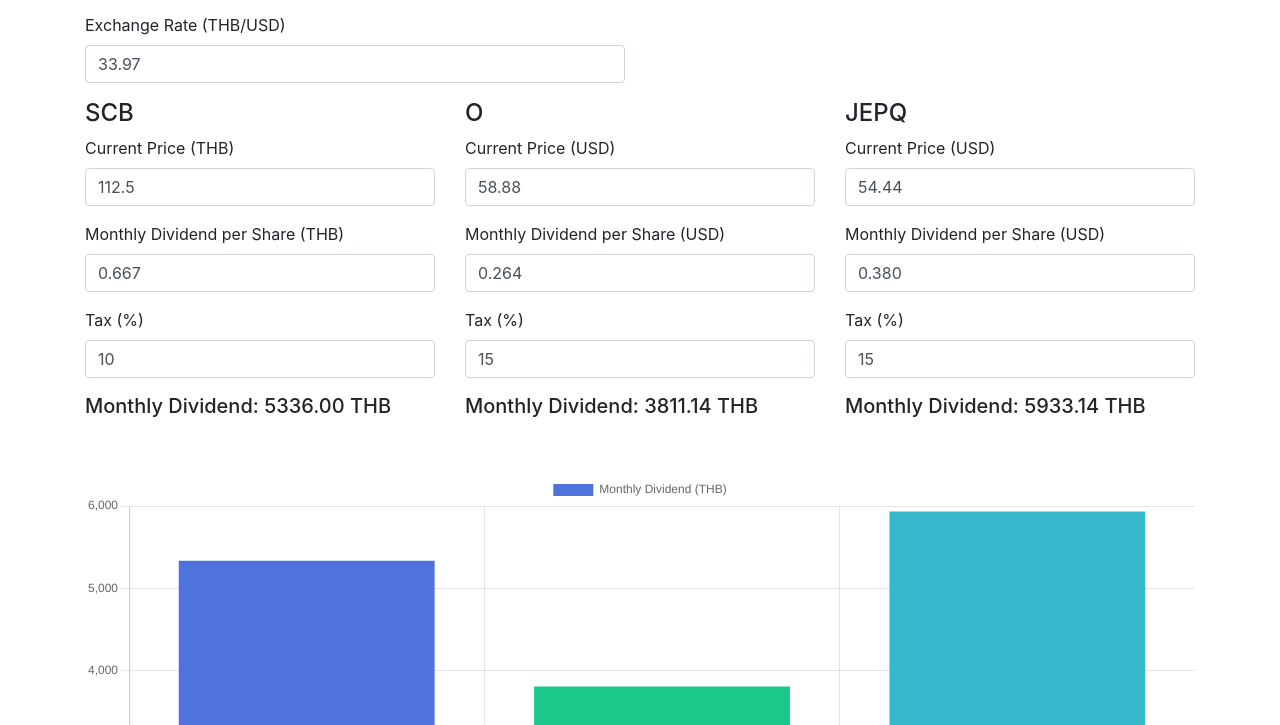
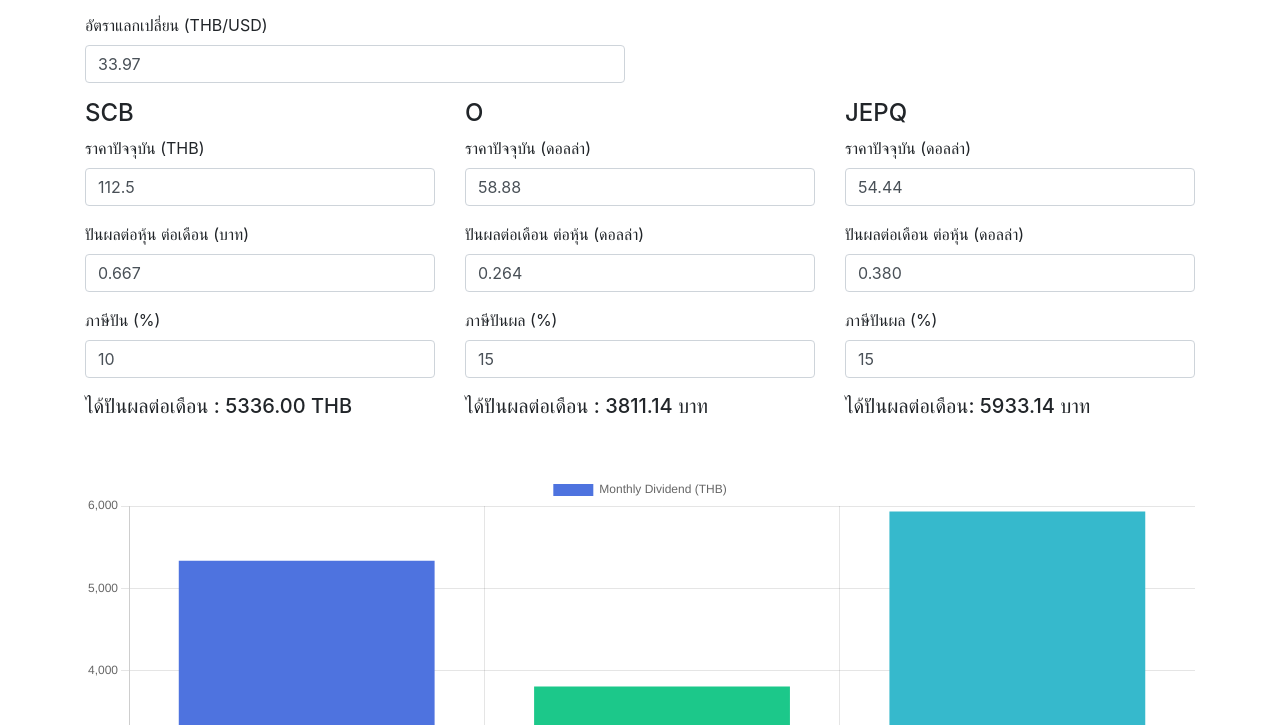
Before and after one commit to jackpatcher/MonthlyDiv, a plain HTML site: page index.html in a window 1280 px wide. Shown: the part 167-892 px from the top of the page. Drawn offline with nearby package versions, Linux system fonts and the light colour scheme.

Commit message:
Update index.html

```diff
--- a/index.html
+++ b/index.html
@@ -3,23 +3,23 @@
 <head>
     <meta charset="UTF-8">
     <meta name="viewport" content="width=device-width, initial-scale=1.0">
-    <title>Dividend Calculator</title>
+    <title>โปรแกรมคำนวณเงินปันผล</title>
     <link rel="stylesheet" href="https://maxcdn.bootstrapcdn.com/bootstrap/4.5.2/css/bootstrap.min.css">
     <script src="https://code.jquery.com/jquery-3.5.1.min.js"></script>
     <script src="https://cdn.jsdelivr.net/npm/chart.js"></script>
 </head>
 <body>
 <div class="container my-5">
-    <h2 class="text-center">Dividend Calculator</h2>
+    <h2 class="text-center">โปรแกรมคำนวณเงินปันผล</h2>
     <div class="row">
         <!-- Investment Input -->
         <div class="col-md-6">
             <div class="form-group">
-                <label for="investment">Investment (in THB)</label>
+                <label for="investment">ลงทุน ( บาท)</label>
                 <input type="number" id="investment" class="form-control" value="1000000" step="0.01">
             </div>
             <div class="form-group">
-                <label for="exchangeRate">Exchange Rate (THB/USD)</label>
+                <label for="exchangeRate">อัตราแลกเปลี่ยน (THB/USD)</label>
                 <input type="number" id="exchangeRate" class="form-control" value="33.97" step="0.01">
             </div>
         </div>
@@ -30,54 +30,54 @@
         <div class="col-md-4">
             <h4>SCB</h4>
             <div class="form-group">
-                <label>Current Price (THB)</label>
+                <label>ราคาปัจจุบัน (THB)</label>
                 <input type="number" id="scbPrice" class="form-control" value="112.5" step="0.01">
             </div>
             <div class="form-group">
-                <label>Monthly Dividend per Share (THB)</label>
+                <label>ปันผลต่อหุ้น ต่อเดือน (บาท)</label>
                 <input type="number" id="scbDividend" class="form-control" value="0.667" step="0.01">
             </div>
             <div class="form-group">
-                <label>Tax (%)</label>
+                <label>ภาษีปัน (%)</label>
                 <input type="number" id="scbTax" class="form-control" value="10" step="0.1">
             </div>
-            <h5>Monthly Dividend: <span id="scbMonthly">0</span> THB</h5>
+            <h5>ได้ปันผลต่อเดือน : <span id="scbMonthly">0</span> THB</h5>
         </div>
 
         <!-- O Section -->
         <div class="col-md-4">
             <h4>O</h4>
             <div class="form-group">
-                <label>Current Price (USD)</label>
+                <label>ราคาปัจจุบัน (ดอลล่า)</label>
                 <input type="number" id="oPrice" class="form-control" value="58.88" step="0.01">
             </div>
             <div class="form-group">
-                <label>Monthly Dividend per Share (USD)</label>
+                <label>ปันผลต่อเดือน ต่อหุ้น (ดอลล่า)</label>
                 <input type="number" id="oDividend" class="form-control" value="0.264" step="0.01">
             </div>
             <div class="form-group">
-                <label>Tax (%)</label>
+                <label>ภาษีปันผล (%)</label>
                 <input type="number" id="oTax" class="form-control" value="15" step="0.1">
             </div>
-            <h5>Monthly Dividend: <span id="oMonthly">0</span> THB</h5>
+            <h5>ได้ปันผลต่อเดือน : <span id="oMonthly">0</span> บาท</h5>
         </div>
 
         <!-- JEPQ Section -->
         <div class="col-md-4">
             <h4>JEPQ</h4>
             <div class="form-group">
-                <label>Current Price (USD)</label>
+                <label>ราคาปัจจุบัน (ดอลล่า)</label>
                 <input type="number" id="jepqPrice" class="form-control" value="54.44" step="0.01">
             </div>
             <div class="form-group">
-                <label>Monthly Dividend per Share (USD)</label>
+                <label>ปันผลต่อเดือน ต่อหุ้น (ดอลล่า)</label>
                 <input type="number" id="jepqDividend" class="form-control" value="0.380" step="0.01">
             </div>
             <div class="form-group">
-                <label>Tax (%)</label>
+                <label>ภาษีปันผล (%)</label>
                 <input type="number" id="jepqTax" class="form-control" value="15" step="0.1">
             </div>
-            <h5>Monthly Dividend: <span id="jepqMonthly">0</span> THB</h5>
+            <h5>ได้ปันผลต่อเดือน: <span id="jepqMonthly">0</span> บาท</h5>
         </div>
     </div>
 
```
